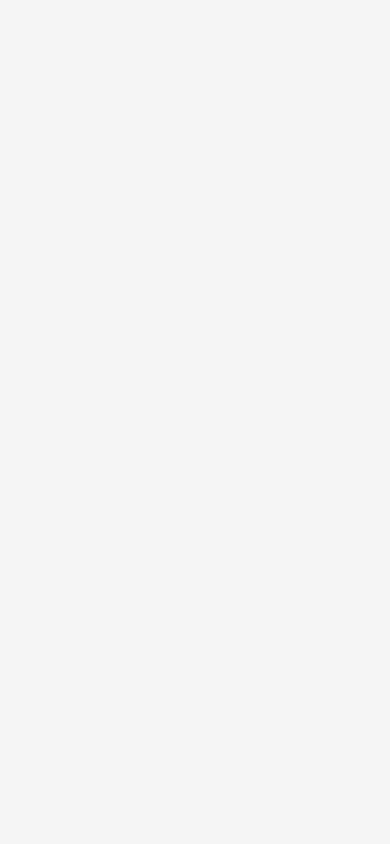
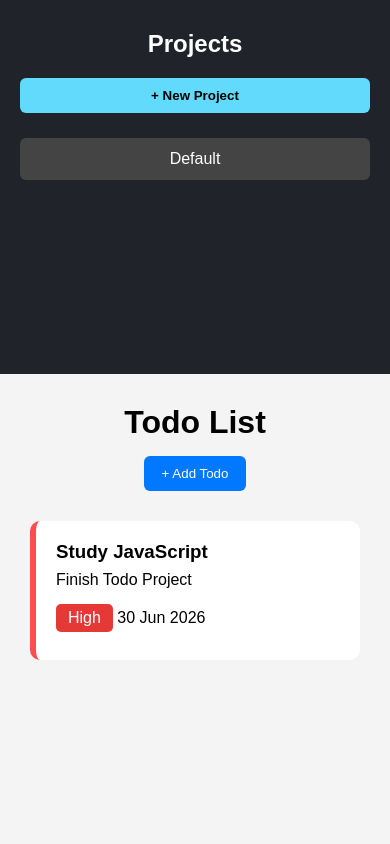
Before and after one commit to salman61101/todo-list_Js, a website built with webpack: page src/template.html in a window 390 px wide. Built offline with nearby package versions, Linux system fonts and the light colour scheme.

Commit message:
Create user interface layout

```diff
--- a/src/style.css
+++ b/src/style.css
@@ -1,10 +1,205 @@
+/* Reset */
+
 * {
     margin: 0;
     padding: 0;
     box-sizing: border-box;
 }
 
+/* Body */
+
 body {
     font-family: Arial, Helvetica, sans-serif;
-    background-color: #f5f5f5;
+    background: #f4f4f4;
 }
+
+/* App Layout */
+
+#app {
+    display: grid;
+    grid-template-columns: 250px 1fr;
+    min-height: 100vh;
+}
+
+/* Sidebar */
+
+.sidebar {
+    background: #20232a;
+    color: white;
+    padding: 30px 20px;
+}
+
+.sidebar h2 {
+    margin-bottom: 20px;
+}
+
+.sidebar button {
+    width: 100%;
+    padding: 10px;
+    border: none;
+    background: #61dafb;
+    cursor: pointer;
+    margin-bottom: 25px;
+    border-radius: 6px;
+    font-weight: bold;
+}
+
+.sidebar ul {
+    list-style: none;
+}
+
+.sidebar li {
+    padding: 12px;
+    cursor: pointer;
+    border-radius: 6px;
+    margin-bottom: 10px;
+}
+
+.sidebar li:hover,
+.sidebar .active {
+    background: #444;
+}
+
+/* Main */
+
+.main-content {
+    padding: 30px;
+}
+
+/* Header */
+
+header {
+    display: flex;
+    justify-content: space-between;
+    align-items: center;
+    margin-bottom: 30px;
+}
+
+header button {
+    padding: 10px 18px;
+    border: none;
+    background: #0078ff;
+    color: white;
+    cursor: pointer;
+    border-radius: 6px;
+}
+
+/* Todo List */
+
+#todo-container {
+    display: flex;
+    flex-direction: column;
+    gap: 20px;
+}
+
+/* Todo Card */
+
+.todo-card {
+    background: white;
+    border-left: 6px solid #ff4d4d;
+    padding: 20px;
+    border-radius: 10px;
+    display: flex;
+    justify-content: space-between;
+    align-items: center;
+}
+
+.todo-card h3 {
+    margin-bottom: 8px;
+}
+
+.todo-info {
+    text-align: right;
+}
+
+.priority {
+    display: inline-block;
+    padding: 5px 12px;
+    border-radius: 5px;
+    color: white;
+    margin-bottom: 8px;
+}
+
+.high {
+    background: #e53935;
+}
+
+.medium {
+    background: #fb8c00;
+}
+
+.low {
+    background: #43a047;
+}
+
+/* Modal */
+
+.modal {
+    position: fixed;
+    inset: 0;
+    background: rgba(0,0,0,.5);
+    display: flex;
+    justify-content: center;
+    align-items: center;
+}
+
+.hidden {
+    display: none;
+}
+
+.modal-content {
+    background: white;
+    width: 400px;
+    padding: 30px;
+    border-radius: 10px;
+}
+
+.modal-content h2 {
+    margin-bottom: 20px;
+}
+
+.modal-content form {
+    display: flex;
+    flex-direction: column;
+    gap: 15px;
+}
+
+.modal-content input,
+.modal-content textarea,
+.modal-content select {
+    padding: 10px;
+    font-size: 1rem;
+}
+
+.modal-content button {
+    padding: 12px;
+    border: none;
+    background: #0078ff;
+    color: white;
+    cursor: pointer;
+}
+
+/* Responsive */
+
+@media (max-width: 768px) {
+
+    #app {
+        grid-template-columns: 1fr;
+    }
+
+    .sidebar {
+        text-align: center;
+    }
+
+    header {
+        flex-direction: column;
+        gap: 15px;
+    }
+
+    .todo-card {
+        flex-direction: column;
+        align-items: flex-start;
+        gap: 15px;
+    }
+
+}
--- a/src/template.html
+++ b/src/template.html
@@ -8,6 +8,115 @@
 
 <body>
 
+    <div id="app">
+
+        <!-- Sidebar -->
+        <aside class="sidebar">
+
+            <h2>Projects</h2>
+
+            <button id="add-project-btn">
+                + New Project
+            </button>
+
+            <ul id="project-list">
+
+                <li class="active">
+                    Default
+                </li>
+
+            </ul>
+
+        </aside>
+
+        <!-- Main -->
+        <main class="main-content">
+
+            <header>
+
+                <h1>Todo List</h1>
+
+                <button id="add-todo-btn">
+                    + Add Todo
+                </button>
+
+            </header>
+
+            <section id="todo-container">
+
+                <!-- Example Card -->
+
+                <div class="todo-card">
+
+                    <div>
+
+                        <h3>Study JavaScript</h3>
+
+                        <p>Finish Todo Project</p>
+
+                    </div>
+
+                    <div class="todo-info">
+
+                        <span class="priority high">
+                            High
+                        </span>
+
+                        <span>
+                            30 Jun 2026
+                        </span>
+
+                    </div>
+
+                </div>
+
+            </section>
+
+        </main>
+
+    </div>
+
+    <!-- Modal -->
+
+    <div id="todo-modal" class="modal hidden">
+
+        <div class="modal-content">
+
+            <h2>Add Todo</h2>
+
+            <form id="todo-form">
+
+                <input
+                    type="text"
+                    placeholder="Title"
+                    required
+                >
+
+                <textarea
+                    placeholder="Description"
+                ></textarea>
+
+                <input type="date">
+
+                <select>
+
+                    <option>Low</option>
+
+                    <option>Medium</option>
+
+                    <option>High</option>
+
+                </select>
+
+                <button type="submit">
+                    Save Todo
+                </button>
+
+            </form>
+
+        </div>
+
+    </div>
+
 </body>
-
 </html>
```
